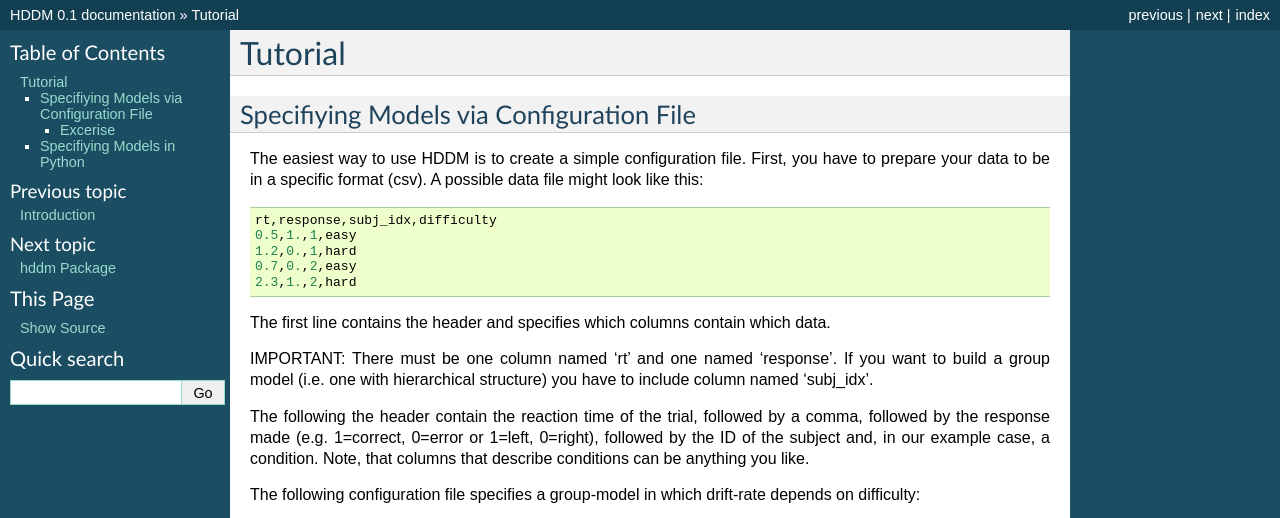
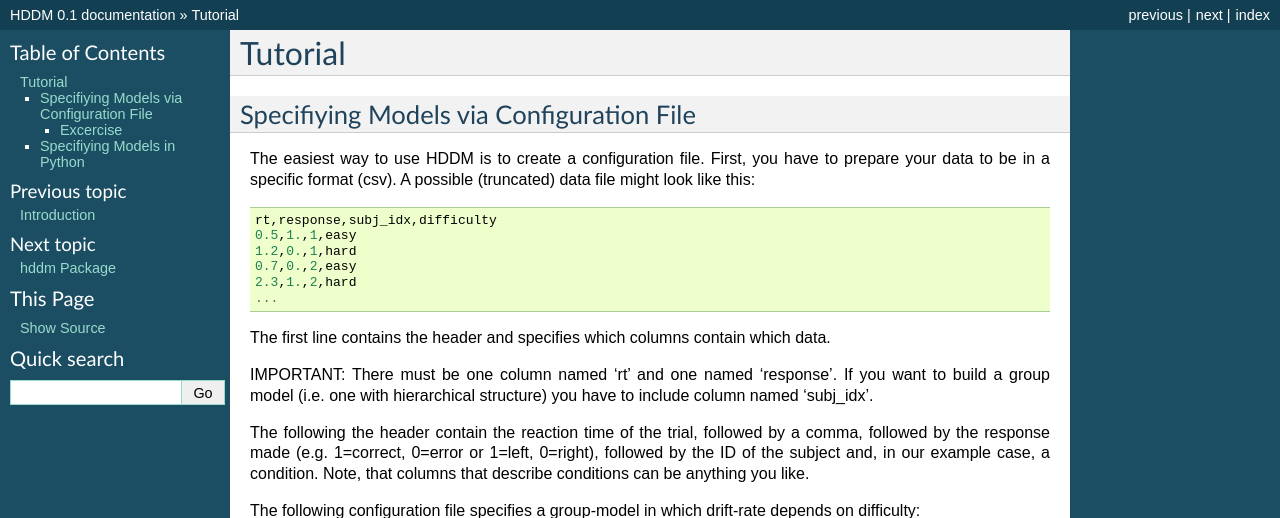
Before and after one commit to hddm-devs/hddm, a Sphinx documentation site: the page built from docs/tutorial.rst, in a window 1280 px wide and 1400 px high, cut to the strip 0-518 px from the top of the window. Built offline with Sphinx 7.4.7, drawn with Linux system fonts in a browser that asks for light colours; formulas are drawn with MathJax 3.

```diff
--- a/docs/tutorial.rst
+++ b/docs/tutorial.rst
@@ -5,9 +5,9 @@ Tutorial
 Specifiying Models via Configuration File
 =========================================
 
-The easiest way to use HDDM is to create a simple configuration
-file. First, you have to prepare your data to be in a specific format
-(csv). A possible data file might look like this:
+The easiest way to use HDDM is to create a configuration file. First,
+you have to prepare your data to be in a specific format (csv). A
+possible (truncated) data file might look like this:
 
 ::
 
@@ -16,6 +16,7 @@ file. First, you have to prepare your data to be in a specific format
     1.2,0.,1,hard
     0.7,0.,2,easy
     2.3,1.,2,hard
+    ...
 
 The first line contains the header and specifies which columns contain
 which data.
@@ -91,8 +92,8 @@ log-likelihood of the best-fitting values (higher is better). DIC
 stands for deviance information criterion and is a measure that takes
 model complexity into account. Lower values are better.
 
-Excerise
-++++++++
+Excercise
++++++++++
 
 Create a new model that ignores the different difficulties (i.e. only
 estimate one drift-rate). Compare the resulting DIC score with that of
```
Also changed, not shown: other parts of docs/tutorial.rst (+1 -1 lines), 1 other file.
